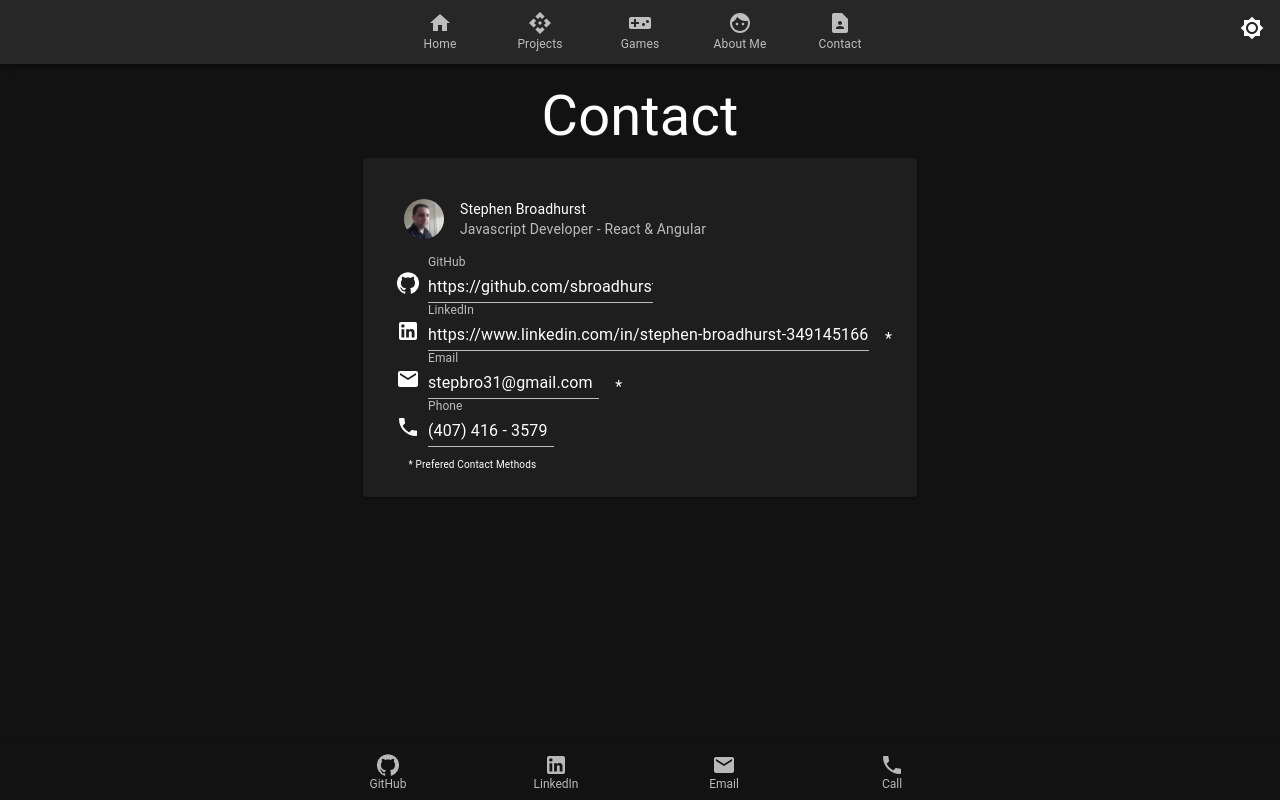
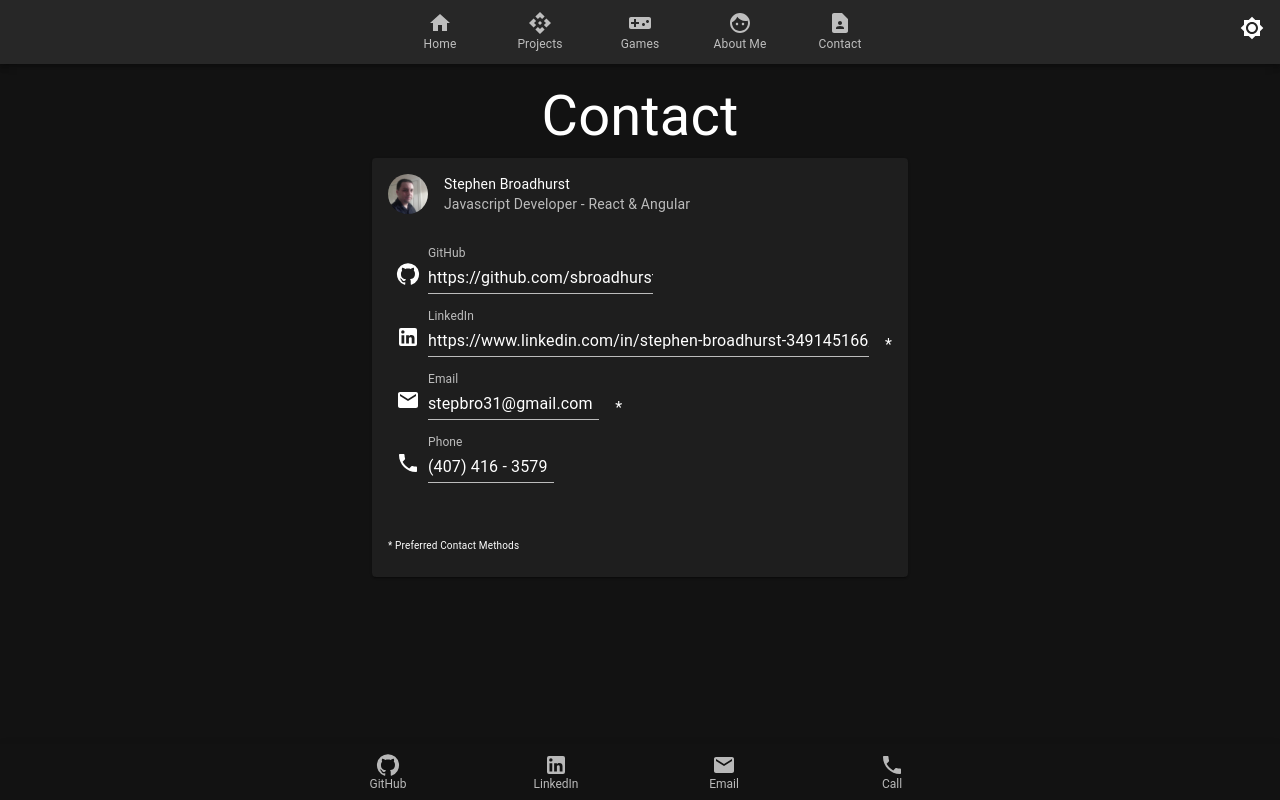
Before and after one commit to sbroadhurst/portfolio-new, a React (Create React App) app: page /#/contact in a window 1280 px wide. Built offline with nearby package versions, Linux system fonts and the light colour scheme.

Commit message:
contact changes

```diff
--- a/src/components/styledComponents.js
+++ b/src/components/styledComponents.js
@@ -1,4 +1,4 @@
-import { BottomNavigationAction } from '@mui/material'
+import { BottomNavigationAction, Box } from '@mui/material'
 import { styled } from '@mui/system'
 
 export const BottomNavAction = styled(BottomNavigationAction)(({ linkAddress }) => ({
@@ -27,3 +27,9 @@ export const ContentCenter = styled('div')({
   marginLeft: '2.5%',
   marginRight: '2.5%',
 })
+
+export const IconTextBox = styled(Box)({
+  display: 'flex',
+  alignItems: 'flex-end',
+  marginBottom: '15px',
+})
--- a/src/routes/contact.js
+++ b/src/routes/contact.js
@@ -1,8 +1,7 @@
 import { Email, GitHub, LinkedIn, Phone } from '@mui/icons-material'
-import { Avatar, Card, CardHeader, IconButton, TextField } from '@mui/material'
-import { Box } from '@mui/system'
+import { Avatar, Card, CardContent, CardHeader, IconButton, TextField } from '@mui/material'
 import React from 'react'
-import { CardRow } from '../components/styledComponents'
+import { CardRow, IconTextBox } from '../components/styledComponents'
 import Title from '../components/Title'
 import MyAvatar from '../assets/myAvatar.jpg'
 
@@ -11,12 +10,13 @@ const Contact = () => {
     <div>
       <Title title="Contact" />
       <CardRow>
-        <Card style={{ padding: 25, width: 'fit-content', maxWidth: '95%' }}>
+        <Card style={{ maxWidth: '95%' }}>
           <CardHeader
             avatar={<Avatar aria-label="avatar" src={MyAvatar}></Avatar>}
             title="Stephen Broadhurst"
             subheader={`Javascript Developer - React & Angular`}></CardHeader>
-          <Box sx={{ display: 'flex', alignItems: 'flex-end' }}>
+          <CardContent style={{ display: 'flex', flexDirection: 'column' }}>
+            <IconTextBox>
               <IconButton href="https://github.com/sbroadhurst" target="_blank" rel="noopener noreferrer">
                 <GitHub />
               </IconButton>
@@ -30,8 +30,8 @@ const Contact = () => {
                 }}
                 defaultValue={'https://github.com/sbroadhurst'}
               />
-          </Box>
-          <Box sx={{ display: 'flex', alignItems: 'flex-end' }}>
+            </IconTextBox>
+            <IconTextBox>
               <IconButton
                 href="https://www.linkedin.com/in/stephen-broadhurst-349145166/"
                 target="_blank"
@@ -49,8 +49,8 @@ const Contact = () => {
                 defaultValue={'https://www.linkedin.com/in/stephen-broadhurst-349145166/'}
               />
               &emsp;*
-          </Box>
-          <Box sx={{ display: 'flex', alignItems: 'flex-end' }}>
+            </IconTextBox>
+            <IconTextBox>
               <IconButton href="mailto:stepbro31@gmail.com">
                 <Email />
               </IconButton>
@@ -65,8 +65,8 @@ const Contact = () => {
                 defaultValue={'stepbro31@gmail.com'}
               />
               &emsp;*
-          </Box>
-          <Box sx={{ display: 'flex', alignItems: 'flex-end' }}>
+            </IconTextBox>
+            <IconTextBox>
               <IconButton href="tel:4074163579">
                 <Phone />
               </IconButton>
@@ -80,8 +80,9 @@ const Contact = () => {
                 }}
                 defaultValue={'(407) 416 - 3579'}
               />
-          </Box>
-          &emsp; <sub style={{ fontSize: 10, marginTop: 65 }}>* Prefered Contact Methods</sub>
+            </IconTextBox>
+            <sub style={{ fontSize: 10, marginTop: 40 }}>* Preferred Contact Methods</sub>
+          </CardContent>
         </Card>
       </CardRow>
     </div>
```
Lines whose indentation alone changed are shown as unchanged.
